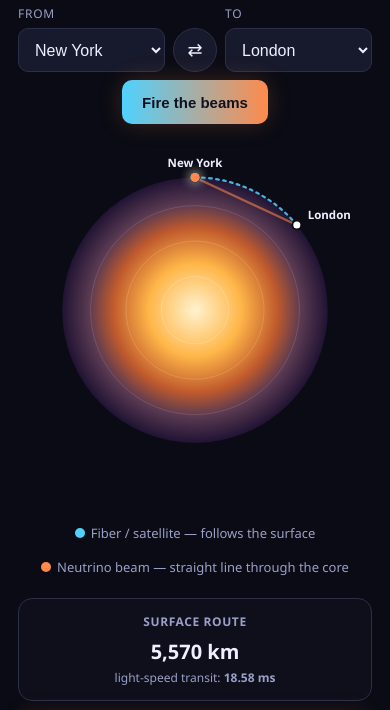
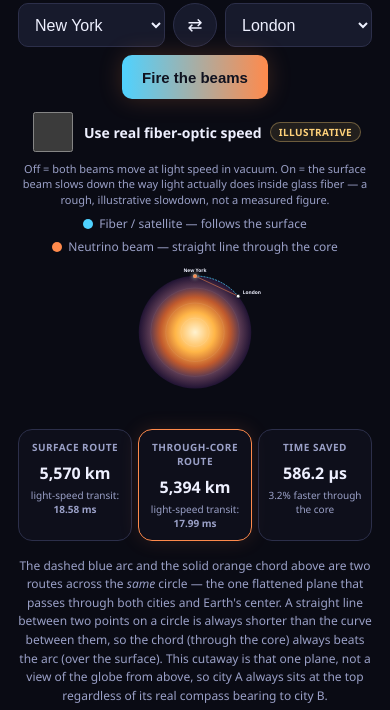
Before and after one commit to ShadyBaklawa/moonshots-built, a plain HTML site: page prototypes/ep301-neutrino-phone/index.html in a window 390 px wide. Shown: the part 187-897 px from the top of the page. Drawn offline with Linux system fonts and the light colour scheme.

Commit message:
feat(prototypes): Upgrade: Neutrino Phone v2

```diff
--- a/prototypes/ep301-neutrino-phone/index.html
+++ b/prototypes/ep301-neutrino-phone/index.html
@@ -32,6 +32,20 @@
       <button id="fire" class="fire">Fire the beams</button>
     </section>
 
+    <section class="toggle-row">
+      <label class="fiberToggle">
+        <input type="checkbox" id="fiberMode">
+        Use real fiber-optic speed <span class="illustrative-pill">illustrative</span>
+      </label>
+      <p class="toggleHint">Off = both beams move at light speed in vacuum. On = the surface beam slows down the
+        way light actually does inside glass fiber &mdash; a rough, illustrative slowdown, not a measured figure.</p>
+    </section>
+
+    <div class="legend">
+      <p><span class="dot surfaceDot"></span> <span id="legendSurface">Fiber / satellite &mdash; follows the surface</span></p>
+      <p><span class="dot coreDot"></span> Neutrino beam &mdash; straight line through the core</p>
+    </div>
+
     <section class="stage" aria-label="Earth cross-section race animation">
       <svg id="earth" viewBox="0 0 400 420" role="img" aria-label="Cross section of Earth showing surface arc path and straight through-core path between the two chosen cities">
         <defs>
@@ -48,10 +62,18 @@
           </linearGradient>
         </defs>
 
-        <circle class="globeFill" cx="200" cy="190" r="150"/>
-        <circle class="layer mantle" cx="200" cy="190" r="118"/>
-        <circle class="layer outerCore" cx="200" cy="190" r="78"/>
-        <circle class="layer innerCore" cx="200" cy="190" r="38"/>
+        <circle class="globeFill" cx="200" cy="190" r="150">
+          <title>Crust (stylized, not to scale)</title>
+        </circle>
+        <circle class="layer mantle" cx="200" cy="190" r="118">
+          <title>Mantle (stylized, not to scale)</title>
+        </circle>
+        <circle class="layer outerCore" cx="200" cy="190" r="78">
+          <title>Outer core (stylized, not to scale)</title>
+        </circle>
+        <circle class="layer innerCore" cx="200" cy="190" r="38">
+          <title>Inner core (stylized, not to scale)</title>
+        </circle>
 
         <path id="arcPath" class="path surfacePath" fill="none"/>
         <path id="chordPath" class="path corePath" fill="none"/>
@@ -68,18 +90,13 @@
         <circle id="beamSurface" class="beam beamSurface" r="5"/>
         <circle id="beamCore" class="beam beamCore" r="5"/>
       </svg>
-
-      <div class="legend">
-        <p><span class="dot surfaceDot"></span> Fiber / satellite &mdash; follows the surface</p>
-        <p><span class="dot coreDot"></span> Neutrino beam &mdash; straight line through the core</p>
-      </div>
     </section>
 
     <section class="readout" aria-live="polite">
       <div class="card">
-        <h2>Surface route</h2>
+        <h2 id="surfaceCardTitle">Surface route</h2>
         <p class="big" id="surfaceDist">—</p>
-        <p class="small">light-speed transit: <strong id="surfaceTime">—</strong></p>
+        <p class="small"><span id="surfaceTimeLabel">light-speed transit</span>: <strong id="surfaceTime">—</strong></p>
       </div>
       <div class="card highlight">
         <h2>Through-core route</h2>
@@ -93,13 +110,24 @@
       </div>
     </section>
 
+    <p class="caption">
+      The dashed blue arc and the solid orange chord above are two routes across the <em>same</em> circle &mdash; the
+      one flattened plane that passes through both cities and Earth's center. A straight line between two points on a
+      circle is always shorter than the curve between them, so the chord (through the core) always beats the arc
+      (over the surface). This cutaway is that one plane, not a view of the globe from above, so city A always sits
+      at the top regardless of its real compass bearing to city B.
+    </p>
+
     <p class="disclaimer">
       <strong>Thought experiment, not a product.</strong> This assumes a neutrino beam could be aimed precisely enough
       to punch straight through the Earth and be caught on the other side &mdash; detecting a handful of neutrinos at all
       requires buildings full of equipment today, let alone a steerable point-to-point link. The animation is slowed
       down roughly <span id="slowFactor">—</span>&times; so the race is visible; real transit times are listed above.
-      Distances and light-speed latency are computed exactly from the two cities' coordinates &mdash; everything else
-      about building this is speculation from the episode.
+      Distances and light-speed latency are computed exactly from the two cities' coordinates &mdash; the "real fiber"
+      toggle's slowdown is an illustrative estimate of light in glass, not a precise measurement. As stated on the
+      podcast, Alex Wisner-Gross described wanting a neutrino-based link that shoots straight through the Earth,
+      beating fiber or satellite paths that must follow the surface or orbit &mdash; everything else about building
+      this is speculation beyond what was said in the episode.
     </p>
 
     <footer class="credit">
--- a/prototypes/ep301-neutrino-phone/script.js
+++ b/prototypes/ep301-neutrino-phone/script.js
@@ -28,6 +28,9 @@
 
   var EARTH_RADIUS_KM = 6371;
   var LIGHT_SPEED_KM_S = 299792.458;
+  // Illustrative only: a rough stand-in for how much slower light moves through glass fiber
+  // than through vacuum. Not a measured figure — see the "real fiber" toggle hint and README.
+  var ILLUSTRATIVE_FIBER_SLOWDOWN = 0.67;
   var CX = 200, CY = 190, R_PX = 150;
   var ANIM_MS = 2600;
 
@@ -35,6 +38,9 @@
   var cityBSelect = document.getElementById("cityB");
   var fireBtn = document.getElementById("fire");
   var swapBtn = document.getElementById("swap");
+  var fiberModeCheckbox = document.getElementById("fiberMode");
+  var legendSurface = document.getElementById("legendSurface");
+  var surfaceCardTitle = document.getElementById("surfaceCardTitle");
 
   CITIES.forEach(function (city, i) {
     var optA = document.createElement("option");
@@ -49,6 +55,20 @@
   });
   cityASelect.value = 0; // New York
   cityBSelect.value = 1; // London
+
+  // Picking the same city in both dropdowns makes theta = 0, so the arc/chord ratio
+  // becomes a 0/0 divide. Disable each select's own current city in the other select
+  // so that case can't happen.
+  function syncDisabledOptions() {
+    var aVal = cityASelect.value;
+    var bVal = cityBSelect.value;
+    Array.prototype.forEach.call(cityBSelect.options, function (opt) {
+      opt.disabled = opt.value === aVal;
+    });
+    Array.prototype.forEach.call(cityASelect.options, function (opt) {
+      opt.disabled = opt.value === bVal;
+    });
+  }
 
   function toRad(deg) { return (deg * Math.PI) / 180; }
 
@@ -104,15 +124,27 @@
   function render() {
     var a = CITIES[Number(cityASelect.value)];
     var b = CITIES[Number(cityBSelect.value)];
+    var fiberMode = fiberModeCheckbox.checked;
 
     var theta = centralAngle(a, b);
     var arcDistKm = EARTH_RADIUS_KM * theta;
     var chordDistKm = 2 * EARTH_RADIUS_KM * Math.sin(theta / 2);
 
-    var arcTimeMs = (arcDistKm / LIGHT_SPEED_KM_S) * 1000;
+    var surfaceSpeedKmS = fiberMode
+      ? LIGHT_SPEED_KM_S * ILLUSTRATIVE_FIBER_SLOWDOWN
+      : LIGHT_SPEED_KM_S;
+
+    var arcTimeMs = (arcDistKm / surfaceSpeedKmS) * 1000;
     var chordTimeMs = (chordDistKm / LIGHT_SPEED_KM_S) * 1000;
     var savedMs = arcTimeMs - chordTimeMs;
     var savedPct = arcTimeMs > 0 ? (savedMs / arcTimeMs) * 100 : 0;
+
+    surfaceCardTitle.textContent = fiberMode ? "Surface route (real fiber)" : "Surface route";
+    document.getElementById("surfaceTimeLabel").textContent =
+      fiberMode ? "fiber transit (illustrative)" : "light-speed transit";
+    legendSurface.textContent = fiberMode
+      ? "Fiber cable — slowed by glass (illustrative)"
+      : "Fiber / satellite — follows the surface";
 
     var angleA = -Math.PI / 2;
     var angleB = angleA + theta;
@@ -142,7 +174,7 @@
       angleA: angleA, angleB: angleB, theta: theta,
       ptA: ptA, ptB: ptB,
       arcDurationMs: ANIM_MS,
-      chordDurationMs: ANIM_MS * (chordDistKm / arcDistKm)
+      chordDurationMs: ANIM_MS * (chordTimeMs / arcTimeMs)
     };
 
     beamSurface.setAttribute("cx", ptA.x);
@@ -201,17 +233,20 @@
     beamCore.setAttribute("cy", current.ptA.y);
   }
 
-  cityASelect.addEventListener("change", function () { render(); resetBeams(); });
-  cityBSelect.addEventListener("change", function () { render(); resetBeams(); });
+  cityASelect.addEventListener("change", function () { syncDisabledOptions(); render(); resetBeams(); });
+  cityBSelect.addEventListener("change", function () { syncDisabledOptions(); render(); resetBeams(); });
   swapBtn.addEventListener("click", function () {
     var tmp = cityASelect.value;
     cityASelect.value = cityBSelect.value;
     cityBSelect.value = tmp;
+    syncDisabledOptions();
     render();
     resetBeams();
   });
   fireBtn.addEventListener("click", runRace);
+  fiberModeCheckbox.addEventListener("change", function () { render(); resetBeams(); });
 
+  syncDisabledOptions();
   render();
   resetBeams();
 })();
--- a/prototypes/ep301-neutrino-phone/style.css
+++ b/prototypes/ep301-neutrino-phone/style.css
@@ -1,5 +1,5 @@
 :root {
-  color-scheme: dark light;
+  color-scheme: dark;
   --bg: #0a0b14;
   --panel: #13152280;
   --panel-border: #2c2f4a;
@@ -40,12 +40,12 @@ html, body {
 main {
   max-width: 760px;
   margin: 0 auto;
-  padding: 28px 18px 48px;
+  padding: 16px 18px 48px;
 }
 
 .intro {
   text-align: center;
-  margin-bottom: 22px;
+  margin-bottom: 10px;
 }
 
 .tag {
@@ -85,7 +85,7 @@ h1 {
   justify-content: center;
   gap: 10px;
   flex-wrap: wrap;
-  margin: 22px 0 18px;
+  margin: 12px 0 10px;
 }
 
 .field {
@@ -146,17 +146,68 @@ select:focus-visible, button:focus-visible {
 .fire:hover { filter: brightness(1.08); }
 .fire:active { transform: translateY(1px); }
 
+.toggle-row {
+  max-width: 520px;
+  margin: 0 auto 8px;
+  text-align: center;
+}
+
+.fiberToggle {
+  display: inline-flex;
+  align-items: center;
+  gap: 8px;
+  font-size: 14px;
+  font-weight: 600;
+  cursor: pointer;
+}
+
+.fiberToggle input {
+  width: 40px;
+  height: 40px;
+  min-width: 40px;
+  accent-color: var(--accent-core);
+}
+
+.illustrative-pill {
+  font-size: 10px;
+  font-weight: 700;
+  text-transform: uppercase;
+  letter-spacing: 0.04em;
+  color: var(--focus);
+  background: #ffd27a1a;
+  border: 1px solid #ffd27a55;
+  border-radius: 999px;
+  padding: 2px 8px;
+}
+
+.toggleHint {
+  margin: 4px 0 0;
+  font-size: 12px;
+  line-height: 1.4;
+  color: var(--muted);
+}
+
 .stage {
   display: flex;
   flex-direction: column;
   align-items: center;
-  gap: 10px;
-  margin: 10px 0 22px;
+  margin: 0 0 10px;
 }
+
+.caption {
+  max-width: 480px;
+  text-align: center;
+  font-size: 12px;
+  line-height: 1.55;
+  color: var(--muted);
+  margin: 14px auto 0;
+}
+
+.layer, .globeFill { cursor: help; }
 
 #earth {
   width: 100%;
-  max-width: 420px;
+  max-width: 210px;
   height: auto;
 }
 
@@ -190,6 +241,7 @@ select:focus-visible, button:focus-visible {
   justify-content: center;
   color: var(--muted);
   font-size: 13px;
+  margin: 0 0 6px;
 }
 
 .legend p { margin: 0; display: flex; align-items: center; gap: 6px; }
@@ -207,7 +259,7 @@ select:focus-visible, button:focus-visible {
   display: grid;
   grid-template-columns: repeat(3, 1fr);
   gap: 10px;
-  margin: 10px 0 20px;
+  margin: 0 0 16px;
 }
 
 .card {
@@ -264,9 +316,17 @@ select:focus-visible, button:focus-visible {
 .credit a { color: var(--accent-surface); }
 
 @media (max-width: 560px) {
-  .readout { grid-template-columns: 1fr; }
   .field { min-width: 0; flex: 1 1 140px; }
   .controls { gap: 8px; }
+  .sub { font-size: 15px; }
+  .legend { gap: 6px 14px; font-size: 12px; }
+  .toggleHint { font-size: 11px; }
+  #earth { max-width: 150px; }
+  .readout { gap: 6px; }
+  .card { padding: 10px 6px; }
+  .card h2 { font-size: 10px; }
+  .big { font-size: 16px; }
+  .small { font-size: 10px; }
 }
 
 @media (prefers-reduced-motion: reduce) {
```
Also changed, not shown: prototypes/ep301-neutrino-phone/data/cities.json (deleted, +0 -24 lines), prototypes/ep301-neutrino-phone/meta.json (+17 -7 lines), prototypes/ep301-neutrino-phone/preview.png, 1 other file.
